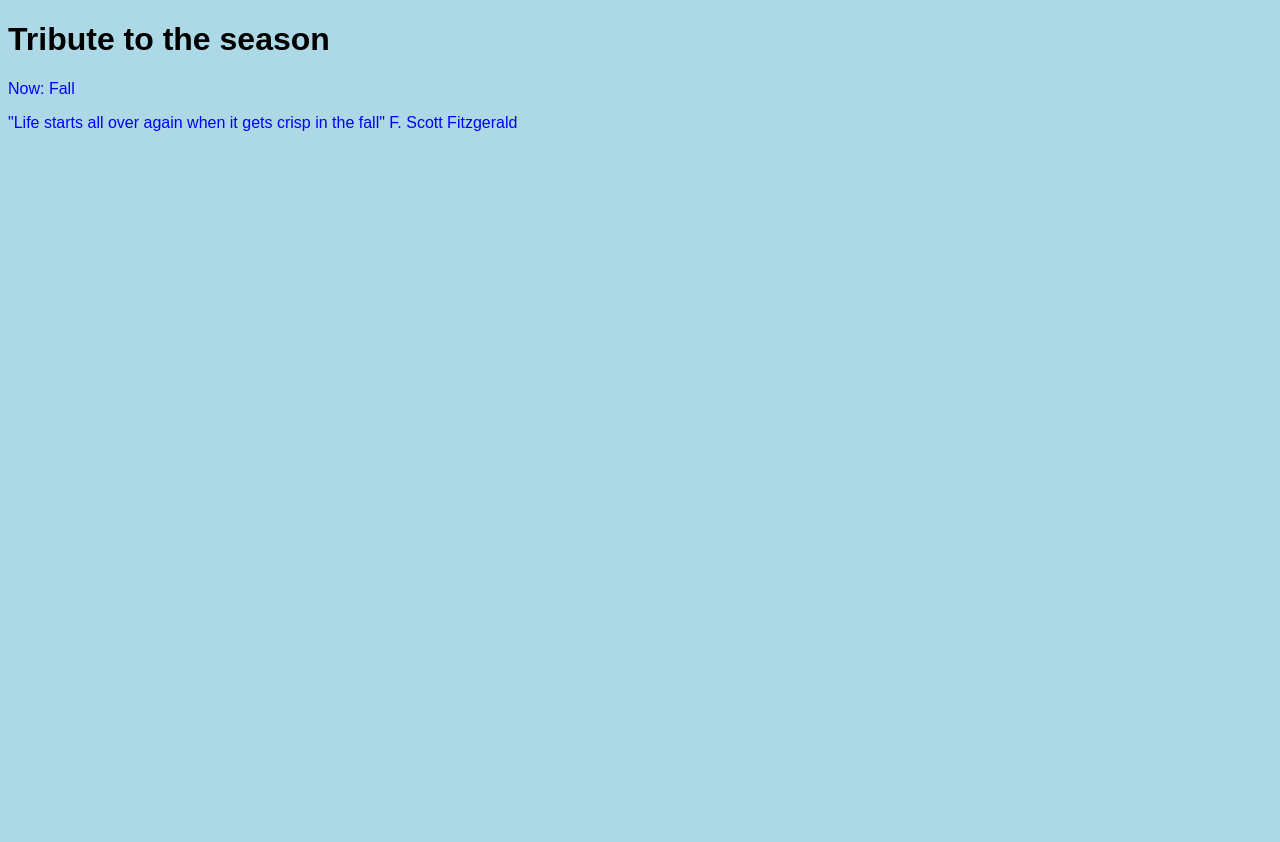
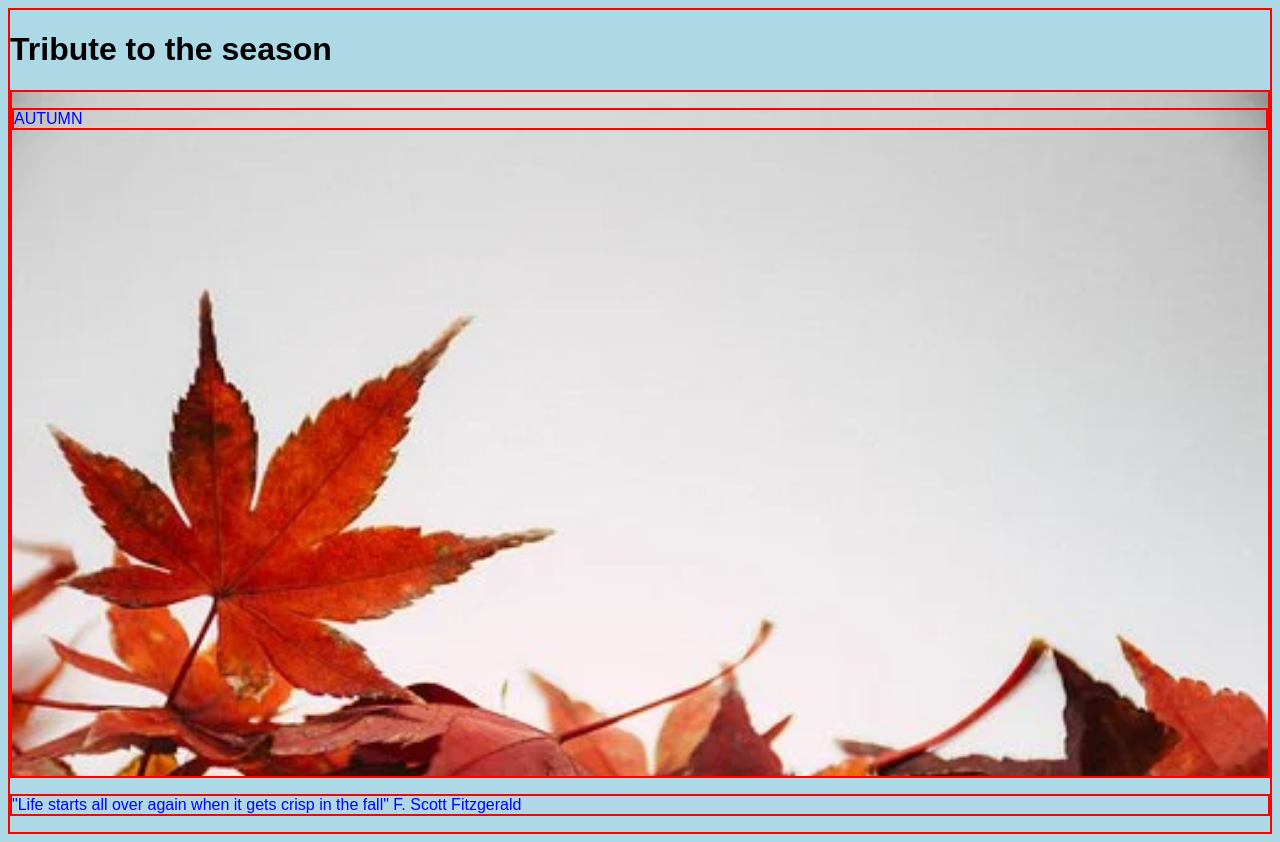
Before and after one commit to KatharinaSimma/CF-CSS-DAY04-Katharina-ChristianF, a plain HTML site: page Exercise One/index.html in a window 1280 px wide. Before the commit the page ends 800 px from the top, so only its background shows below. Drawn offline with Linux system fonts and the light colour scheme.

Commit message:
add background

```diff
--- a/Exercise One/index.html
+++ b/Exercise One/index.html
@@ -4,19 +4,15 @@
 	<title>Tribute Page</title>
 	<link rel="stylesheet" href="style.css" type="text/css">
 </head>
+
 		<body>
 
 			<header><!-- /header -->
-
-
+				<h1>Tribute to the season</h1>
 			</Header>
 
-
-
 			<main>
-		<h1>Tribute to the season</h1>
-		<p>Now: Fall</p>
-		<div style="background-image: url('leaves.webp')";></div>
+				<p>AUTUMN</p>
 
 			</main>
 
--- a/Exercise One/style.sass
+++ b/Exercise One/style.sass
@@ -1,6 +1,23 @@
+$font-stack: sans-serif
+$primary-color: black
+$background-color: lightblue
+
+
 body
-    background-color: lightblue
-    font-family: sans-serif
+    font: 100% $font-stack
+    color: $primary-color
+    background-color: $background-color
+
+    border: solid 2px red
+
 
 p
     color: blue
+    border: solid 2px red
+
+main
+
+    background-image: url(leaves.webP)
+    background-size: 100%
+    padding-bottom: 50%;
+    border: solid 2px red
```
Also changed, not shown: Exercise One/style.css, Exercise One/test.jpg (added), 1 other file. Lines whose indentation alone changed are shown as unchanged.
